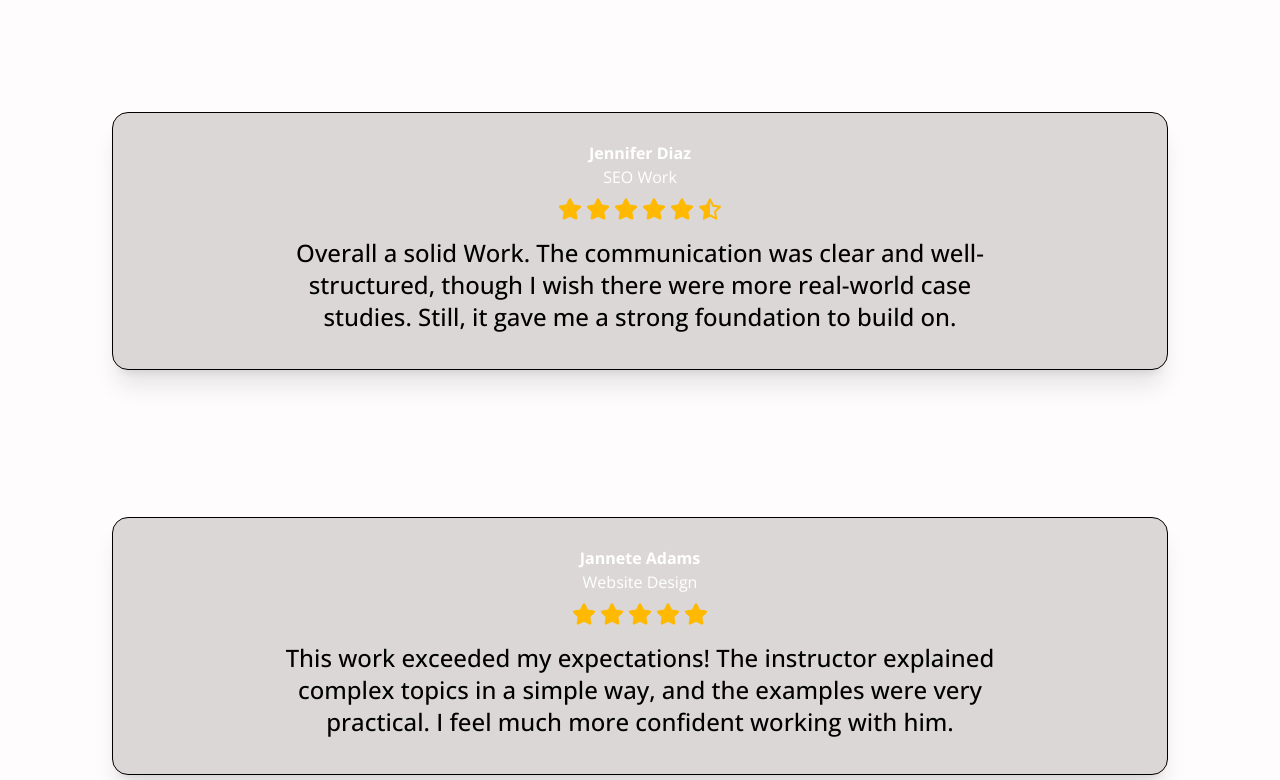
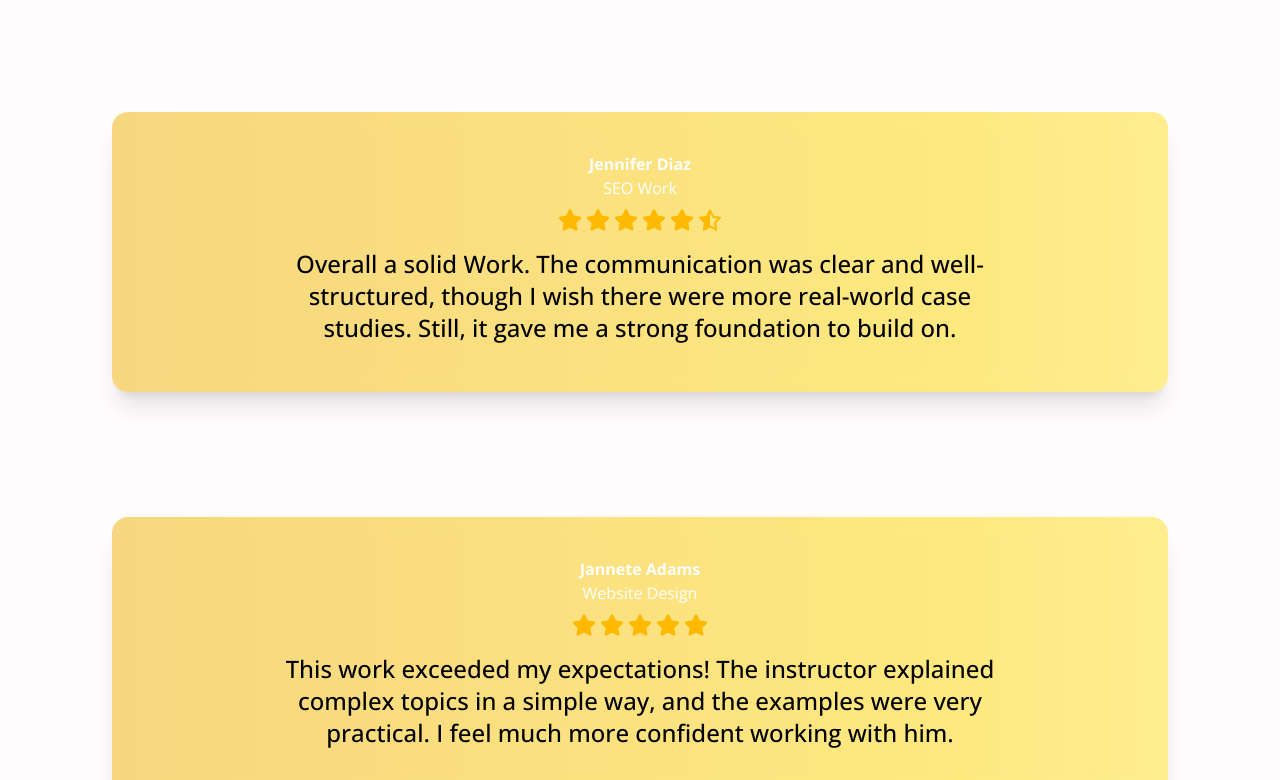
Before and after one commit to rakib00-dev/im-rakib, a React (Vite) app: page / in a window 1280 px wide. Shown: the part 1055-1835 px from the top of the page. Built offline with nearby package versions, Linux system fonts and the light colour scheme.

Commit message:
updated the testimonail cards color

```diff
--- a/src/Components/Testimonial.jsx
+++ b/src/Components/Testimonial.jsx
@@ -19,6 +19,9 @@
 // };
 
 // export default Testimonial;
+
+import { FaStar } from "react-icons/fa";
+import { FaRegStarHalfStroke } from "react-icons/fa6";
 
 const Testimonial = () => {
   return (
@@ -70,14 +73,12 @@ const Testimonial = () => {
             title="Shopify Store"
             fiveStar
           />
+          <BackgroundBlur />
         </div>
       </div>
     </section>
   );
 };
-
-import { FaStar } from "react-icons/fa";
-import { FaRegStarHalfStroke } from "react-icons/fa6";
 
 const TestimonialCard = ({
   src,
@@ -89,7 +90,7 @@ const TestimonialCard = ({
 }) => {
   return (
     <div className="sticky h-screen top-0">
-      <div className="relative  bg-[#dbd7d7] w-full shadow-xl text-white flex flex-col justify-center items-center py-5 border border-black rounded-2xl card">
+      <div className="md:h-70 relative bg-gradient-to-r from-yellow-500/50 to-yellow-300/50 w-full shadow-xl text-white flex flex-col justify-center items-center py-5 rounded-2xl card">
         <div className="absolute inset-0 bg-white/40 backdrop-blur-sm -z-10" />
         <div
           className=" h-60 w-60 blur-[220px] absolute"
@@ -135,4 +136,13 @@ const TestimonialCard = ({
   );
 };
 
+const BackgroundBlur = ({ blur = "blur-[220px]", size = "size-60" }) => {
+  return (
+    <div
+      className={`${size} ${blur} absolute`}
+      style={{ background: "var(--logo-gradient)" }}
+    ></div>
+  );
+};
+
 export default Testimonial;
```
